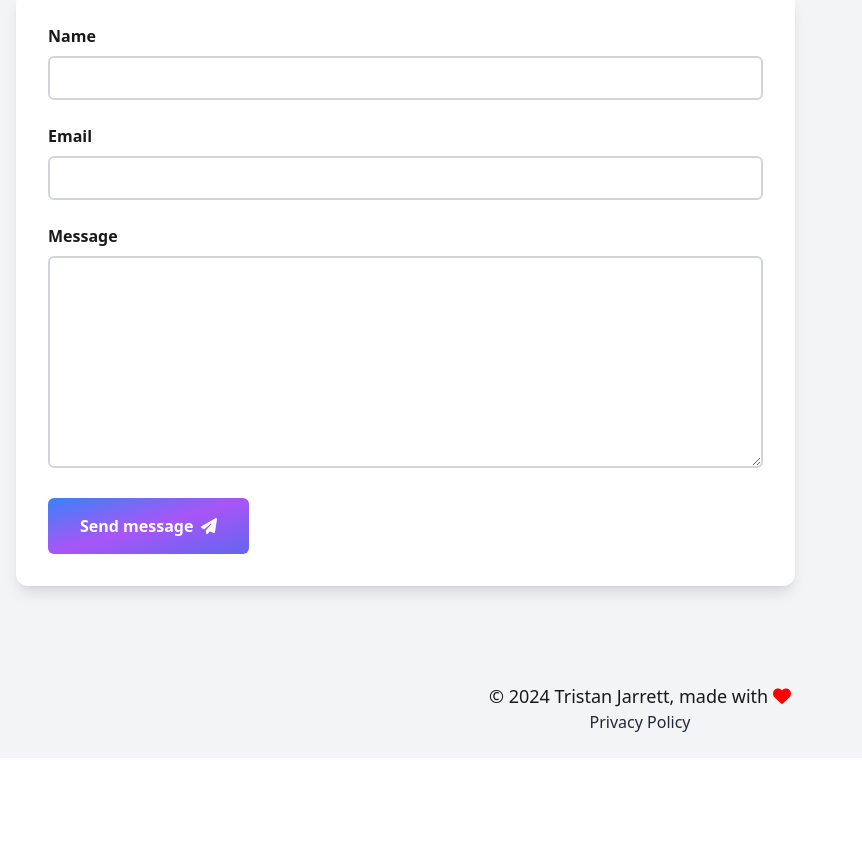
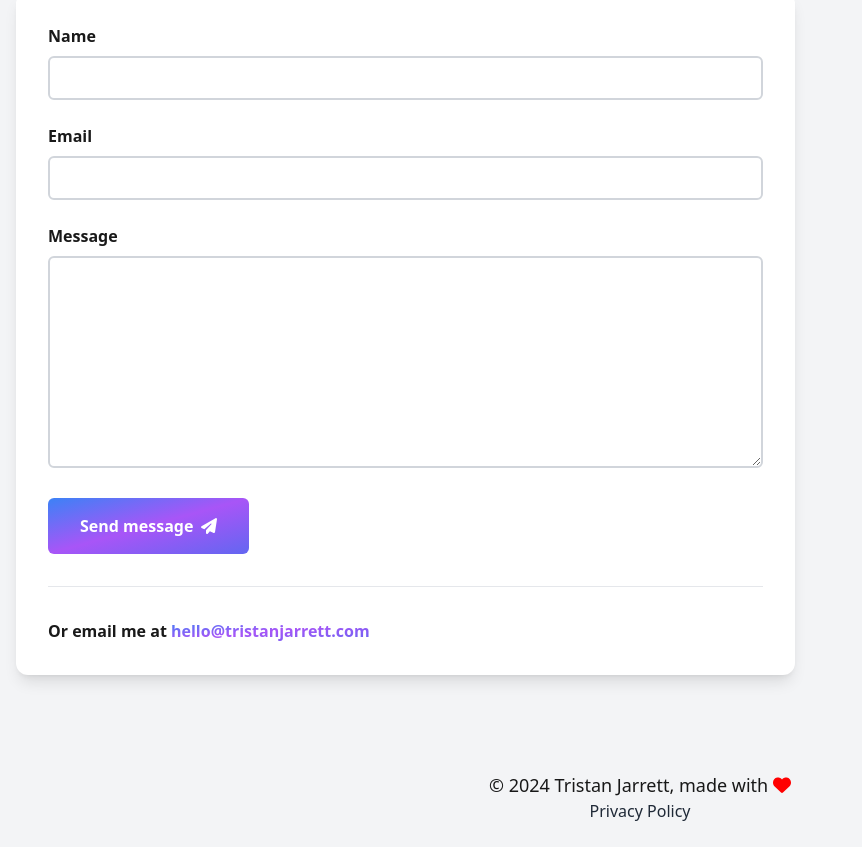
Before and after one commit to tristanjarrett/tristanjarrett_nextjs, a Next.js app: page / in a window 1280 px wide. Shown: the part 1666-2513 px from the top of the page, without its empty margins (0-862 px from the left). Before the commit the page ends 2424 px from the top, so only its background shows below. Built offline with nearby package versions, Linux system fonts and the light colour scheme.

Commit message:
Update ContactForm.js

```diff
--- a/components/ContactForm.js
+++ b/components/ContactForm.js
@@ -112,6 +112,8 @@ const ContactForm = () => {
       {isSuccess && (
         <p className="text-green-500 mt-6">Your message was sent successfully! Keep an eye on your inbox.</p>
       )}
+      <hr className="my-8 border-gray-200 dark:border-gray-500" />
+      <span className="font-bold">Or email me at <a href="mailto:hello@tristanjarrett.com" className="bg-gradient-to-br from-blue-500 via-purple-500 to-indigo-500 bg-clip-text text-transparent dark:from-yellow-500 dark:via-orange-500 dark:to-pink-500 hover:opacity-75">hello@tristanjarrett.com</a></span>
     </form>
   );
 };
```
